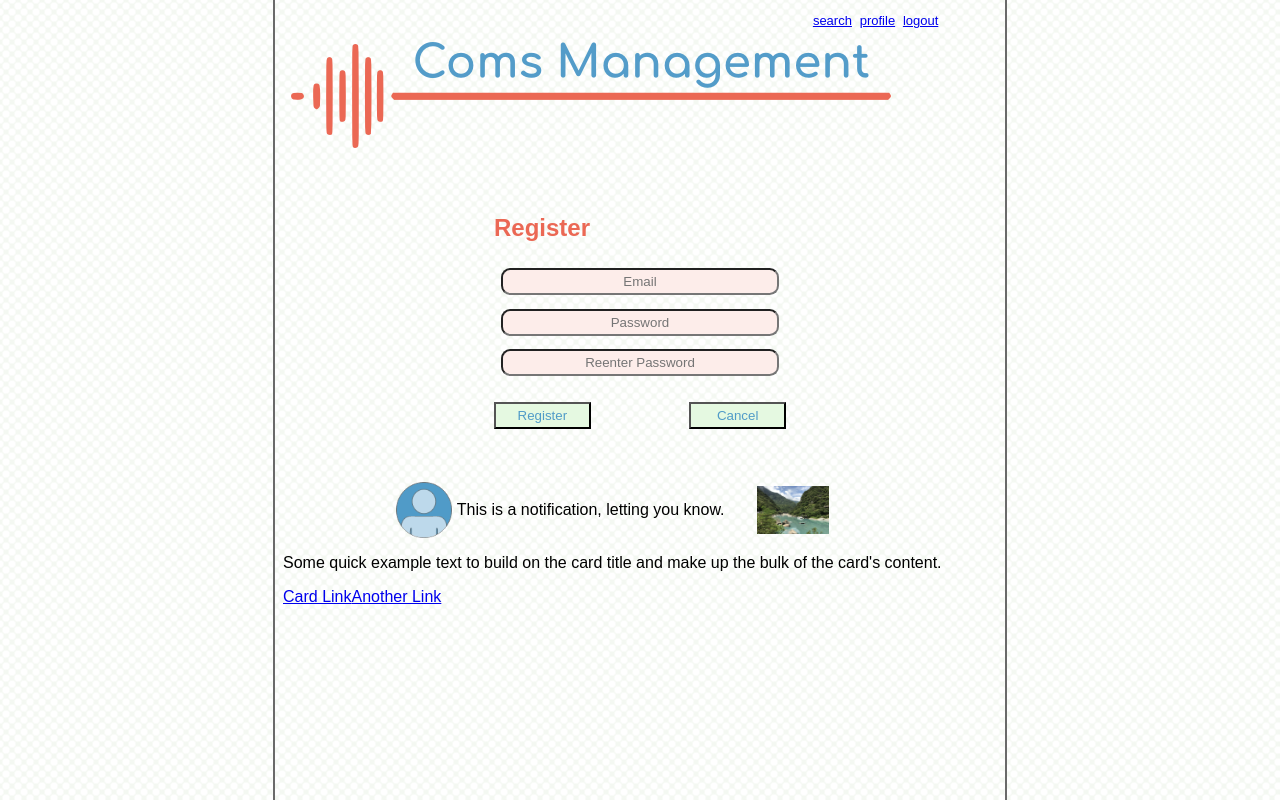
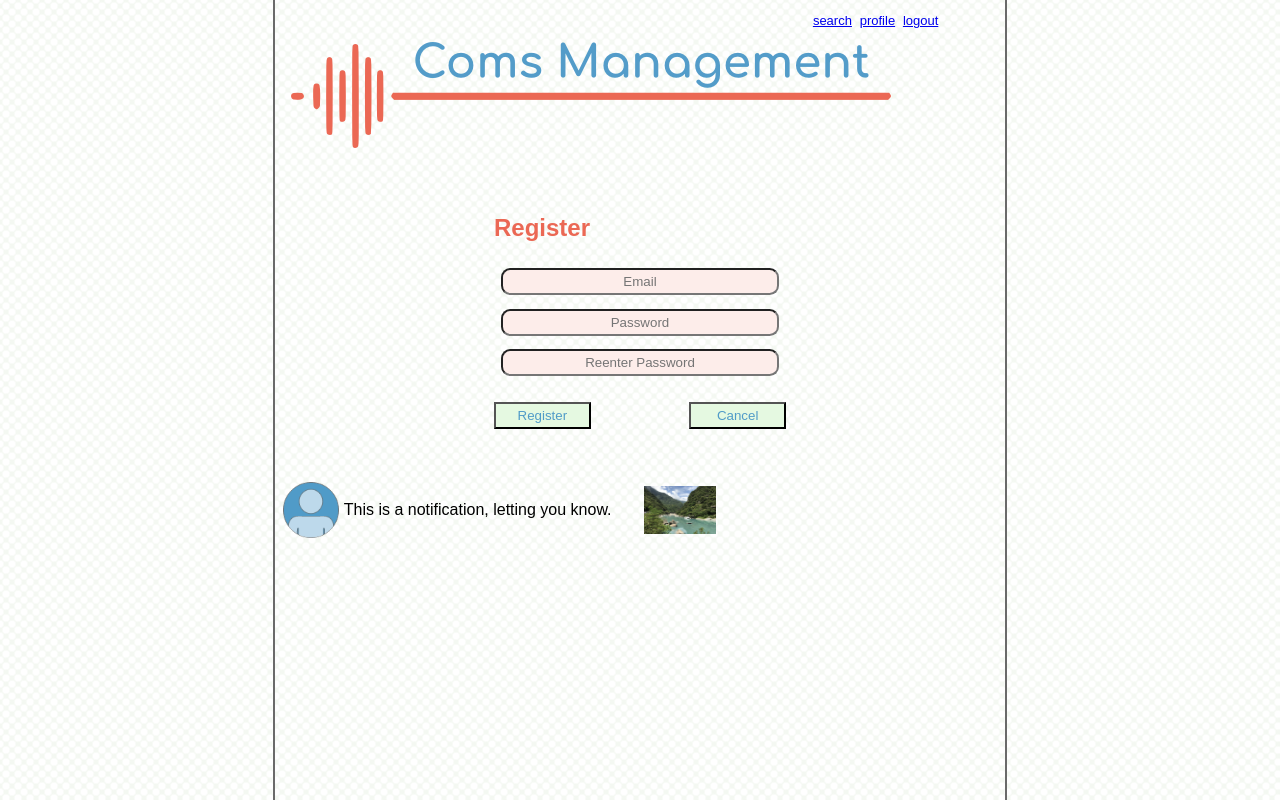
Before and after one commit to NH3R717/WDP7, a React (Create React App) app in the folder client/: page / in a window 1280 px wide. Built offline with nearby package versions, Linux system fonts and the light colour scheme; a web font is replaced by a local one.

Commit message:
comment section

```diff
--- a/client/src/components/view/content/index.js
+++ b/client/src/components/view/content/index.js
@@ -34,14 +34,12 @@ class Default_Comp extends Component {
               {/* <CardSubtitle>Card subtitle</CardSubtitle> */}
             </CardBody>
           </div>
-          <CardBody>
+          {/* <CardBody>
             <CardText>
               Some quick example text to build on the card title and make up the
               bulk of the card's content.
             </CardText>
-            <CardLink href="#">Card Link</CardLink>
-            <CardLink href="#">Another Link</CardLink>
-          </CardBody>
+          </CardBody> */}
         </Card>
       </section>
     );
```
